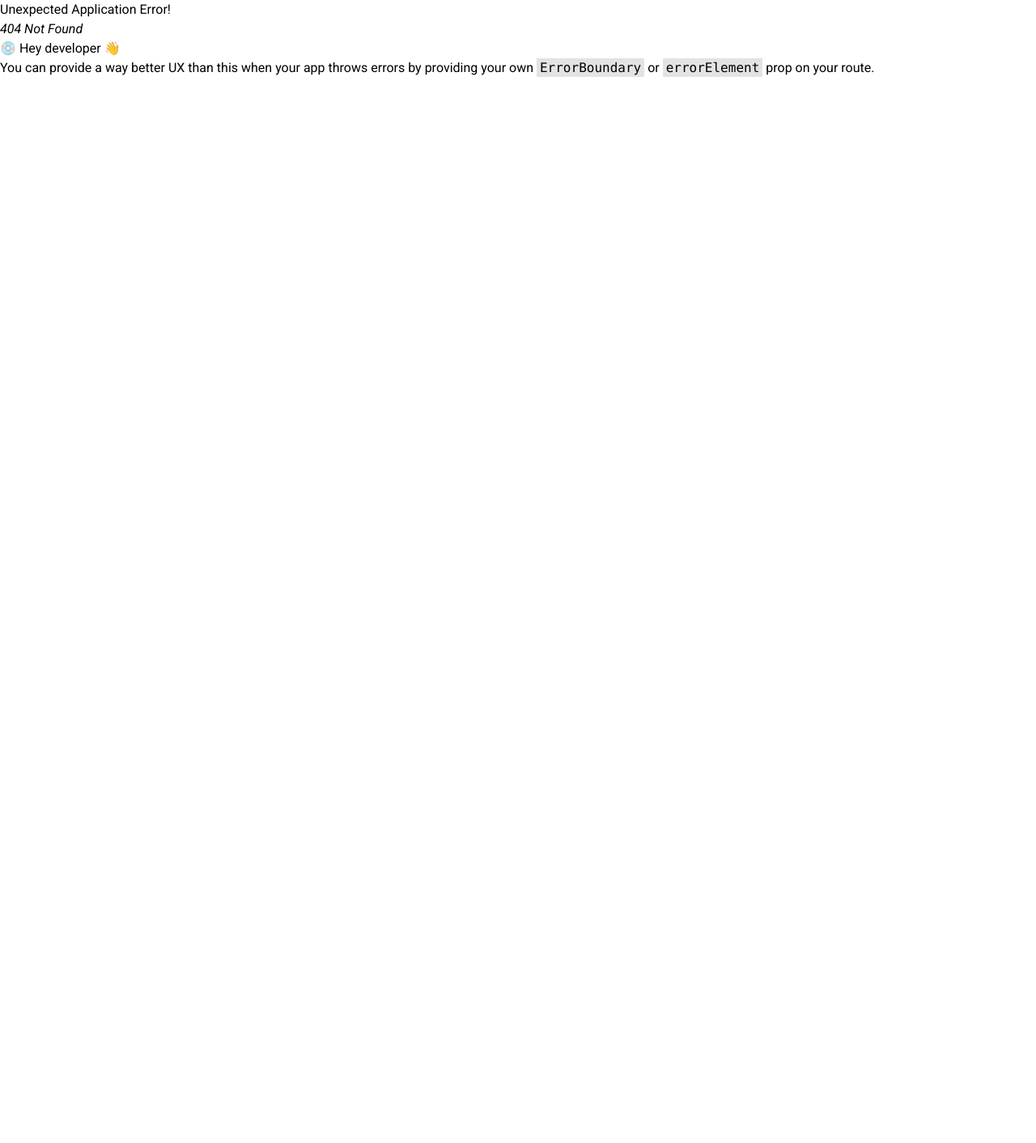
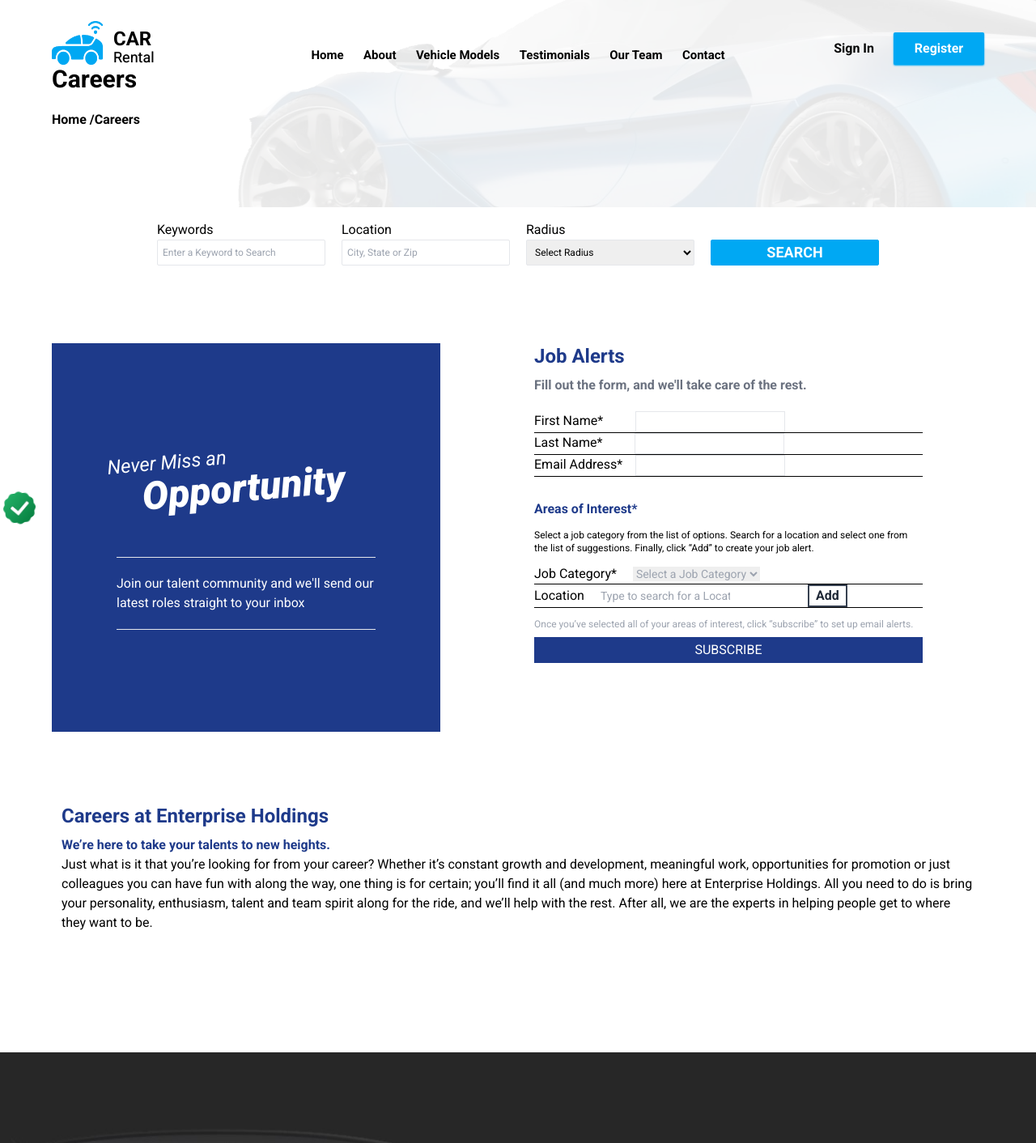
Before and after one commit to Drayved/Car-Rental-Site, a React (Vite) app: page /careers in a window 1280 px wide. Before the commit this address had no page. Shown: the top 1412 px of the page at 81% size. Before the commit the page ends 800 px from the top, so only its background shows below. Built offline with nearby package versions, Linux system fonts and the light colour scheme.

Commit message:
Added Careers page details

```diff
--- a/src/App.tsx
+++ b/src/App.tsx
@@ -11,6 +11,7 @@ import Models from "./components/Models";
 import Testimonials from "./components/Testimonials";
 import OurTeam from "./components/OurTeam";
 import Contact from "./components/Contact";
+import Careers from "./components/Careers";
 
 const defaultAuthValue = null
 
@@ -34,6 +35,7 @@ function App() {
         <Route path="testimonials" element={<Testimonials />} />
         <Route path="our-team" element={<OurTeam />} />
         <Route path="contact" element={<Contact />} />
+        <Route path="careers" element={<Careers />} />
       </Route>
     )
   );
--- /dev/null
+++ b/src/components/Careers.tsx
@@ -0,0 +1,130 @@
+import ContactBanner from "./ContactBanner"
+import PageHeader from "./PageHeader"
+
+
+const Careers = () => {
+
+    return(
+        <div>
+            <div>
+                <PageHeader />
+            </div>
+            <div className="mt-28 hidden  lg:flex  justify-center">
+                <form action="" className="flex">
+                    <div className="flex flex-col">
+                        <label htmlFor="">Keywords</label>
+                        <input className="border mr-5 h-8 p-1.5 rounded-sm text-xs w-52" type="text" placeholder="Enter a Keyword to Search" />
+                    </div>
+
+                    <div className="flex flex-col">
+                        <label htmlFor="">Location</label>
+                        <input className="border mr-5 h-8 p-1.5 rounded-sm text-xs w-52" type="text" placeholder="City, State or Zip" />
+                    </div>
+
+                    <div className="flex flex-col">
+                        <label htmlFor="Radius">Radius</label>
+                        <select className="border mr-5 h-8 px-1.5 rounded-sm text-xs w-52" placeholder="Select Radius">
+                            <option value="any">Select Radius</option>
+                            <option value="5">5 Miles</option>
+                            <option value="10">10 Miles</option>
+                            <option value="20">20 Miles</option>
+                            <option value="50">50 Miles</option>
+                            <option value="100">100 Miles</option>
+                        </select>
+
+                    </div>
+                    <button className="border border-[#00a8f3] bg-[#00a8f3] text-white font-bold text-lg h-8 mt-6 rounded-sm w-52" >SEARCH</button>
+                </form>
+            </div>
+
+            <div className="flex flex-col lg:flex-row lg:max-w-[90%] 2xl:max-w-[70rem] gap-10 mx-auto mt-24">
+                <div className="bg-blue-900  text-white lg:w-[30rem] h-[30rem] ">
+
+                    <h3 className="text-center italic mr-48 pt-16 text-2xl transform -rotate-10 mt-20 " style={{ transform: 'rotate(-5deg)', transformOrigin: 'left bottom' } as React.CSSProperties}>Never Miss an</h3>
+                    <h1 className="text-center italic font-extrabold text-5xl mb-10 transform -rotate-10 " style={{ transform: 'rotate(-5deg)', transformOrigin: 'left bottom' } as React.CSSProperties}>
+                        <span className="relative inlin-block">
+                            <img className="absolute -left-44" src="/images/checkmark.png" alt="" />
+                            Opportunity
+                        </span>
+
+                    </h1>
+                    <p className="border-t border-b relative  py-5 w-[20rem] mx-auto">
+                        Join our talent community and we'll send our
+                        latest roles straight to your inbox
+                    </p>
+                </div>
+
+                <div className="w-[80%] lg:max-w-[30rem] mx-auto ">
+                    <h1 className="text-2xl text-blue-900 font-bold mt-10 lg:mt-0">Job Alerts</h1>
+                    <p className="text-gray-500 mt-2 mb-5 font-bold">Fill out the form, and we'll take care of the rest.</p>
+                    <form action="">
+                        <div className="flex border-b border-black ">
+                            <label className="mr-10" htmlFor="">First Name*</label>
+                            <input className="border " type="text" />
+                        </div>
+                        <div className="flex border-b border-black ">
+                            <label className="mr-10" htmlFor="">Last Name*</label>
+                            <input className="border " type="text" />
+                        </div>
+                        <div className="flex border-b border-black ">
+                            <label className="mr-4" htmlFor="">Email Address*</label>
+                            <input className="border " type="email" />
+                        </div>
+                        <div className="mt-7">
+                            <h1 className="font-bold text-blue-900 mb-3">Areas of Interest*</h1>
+                            <p className="text-xs">
+                                Select a job category from the list of options. Search for a location
+                                and select one from the list of suggestions. Finally, click “Add” to
+                                create your job alert.
+                            </p>
+                        </div>
+                        <div className="mt-3 ">
+                            <div className="border-b border-black">
+                                <label className="mr-5" htmlFor="">Job Category*</label>
+                                <select className="text-sm text-gray-400" name="" id="">
+                                    <option className="text-gray-100" value="">Select a Job Category</option>
+                                </select>
+                            </div>
+
+
+                                <div className="border-b border-black ">
+                                    <label className="mr-5" htmlFor="">Location</label>
+                                    <input className="text-sm " type="text" placeholder="Type to search for a Location" />
+                                    <button className="ml-24 border-2 border-gray-700 font-bold px-2 text-gray-800">Add</button>
+                                </div>
+
+
+                            <p className="text-gray-400 text-xs mt-3 mb-2">
+                                Once you’ve selected all of your areas of interest,
+                                click “subscribe” to set up email alerts.
+                            </p>
+                           <button className="bg-blue-900 text-white w-full py-1">SUBSCRIBE</button>
+                        </div>
+                    </form>
+
+
+                </div>
+            </div>
+
+            <div className="max-w-[55rem] lg:max-w-[73rem] mx-auto px-5 pt-12">
+                <h1 className="text-blue-900 font-bold text-2xl mt-10">Careers at Enterprise Holdings</h1>
+                <h4 className="text-blue-900 font-bold mt-2">We’re here to take your talents to new heights.</h4>
+                <p className="text-xs lg:text-base">
+                    Just what is it that you’re looking for from your career? Whether it’s constant
+                    growth and development, meaningful work, opportunities for promotion or just
+                    colleagues you can have fun with along the way, one thing is for certain;
+                    you’ll find it all (and much more) here at Enterprise Holdings. All you need
+                    to do is bring your personality, enthusiasm, talent and team spirit along for
+                    the ride, and we’ll help with the rest. After all, we are the experts in
+                    helping people get to where they want to be.
+                </p>
+            </div>
+
+            <div>
+                <ContactBanner />
+            </div>
+        </div>
+    )
+}
+
+export default Careers
--- a/src/components/Footer.tsx
+++ b/src/components/Footer.tsx
@@ -12,9 +12,15 @@ const Footer = () => {
             </div>
             <div className="w-full md:w-1/4 mb-12">
               <h1 className="text-2xl font-bold mb-4">COMPANY</h1>
-              <p className="mb-2 cursor-pointer max-w-[3.5rem] mx-auto ">Careers</p>
-              <Link to="/about"><p className="mb-2 cursor-pointer max-w-[3.5rem] mx-auto ">About</p></Link>
-              <Link to="/contact"><p className="mb-2 cursor-pointer max-w-[3.5rem] mx-auto ">Contact</p></Link>
+              <Link to="/careers">
+                <p className="mb-2 cursor-pointer max-w-[3.5rem] mx-auto ">Careers</p>
+              </Link>
+              <Link to="/about">
+                <p className="mb-2 cursor-pointer max-w-[3.5rem] mx-auto ">About</p>
+              </Link>
+              <Link to="/contact">
+                <p className="mb-2 cursor-pointer max-w-[3.5rem] mx-auto ">Contact</p>
+              </Link>
             </div>
             <div className="w-full md:w-1/4 mb-12 flex flex-wrap flex-col">
               <h1 className="text-2xl font-bold mb-4">WORKING HOURS</h1>
```
Also changed, not shown: public/images/checkmark.png (added).
